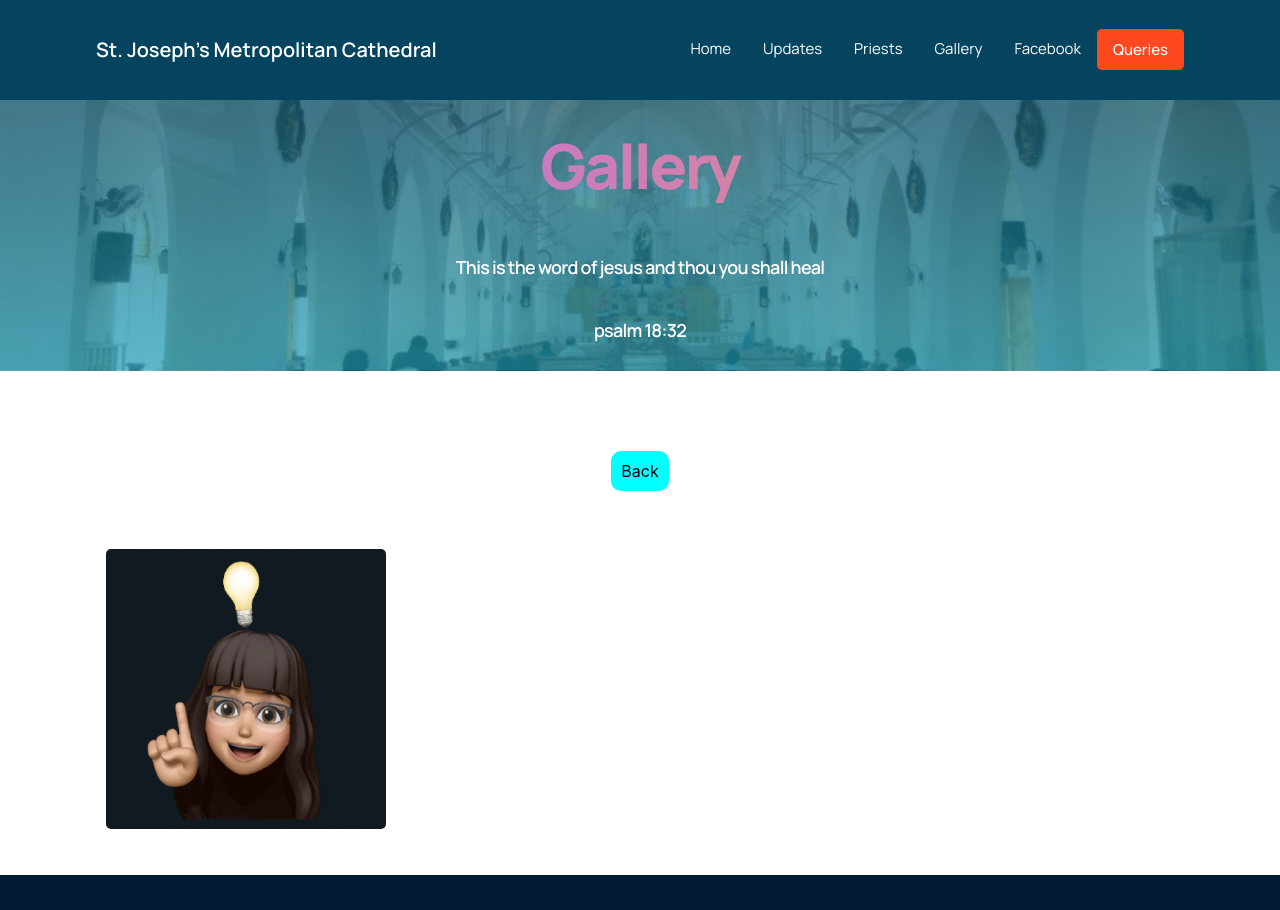
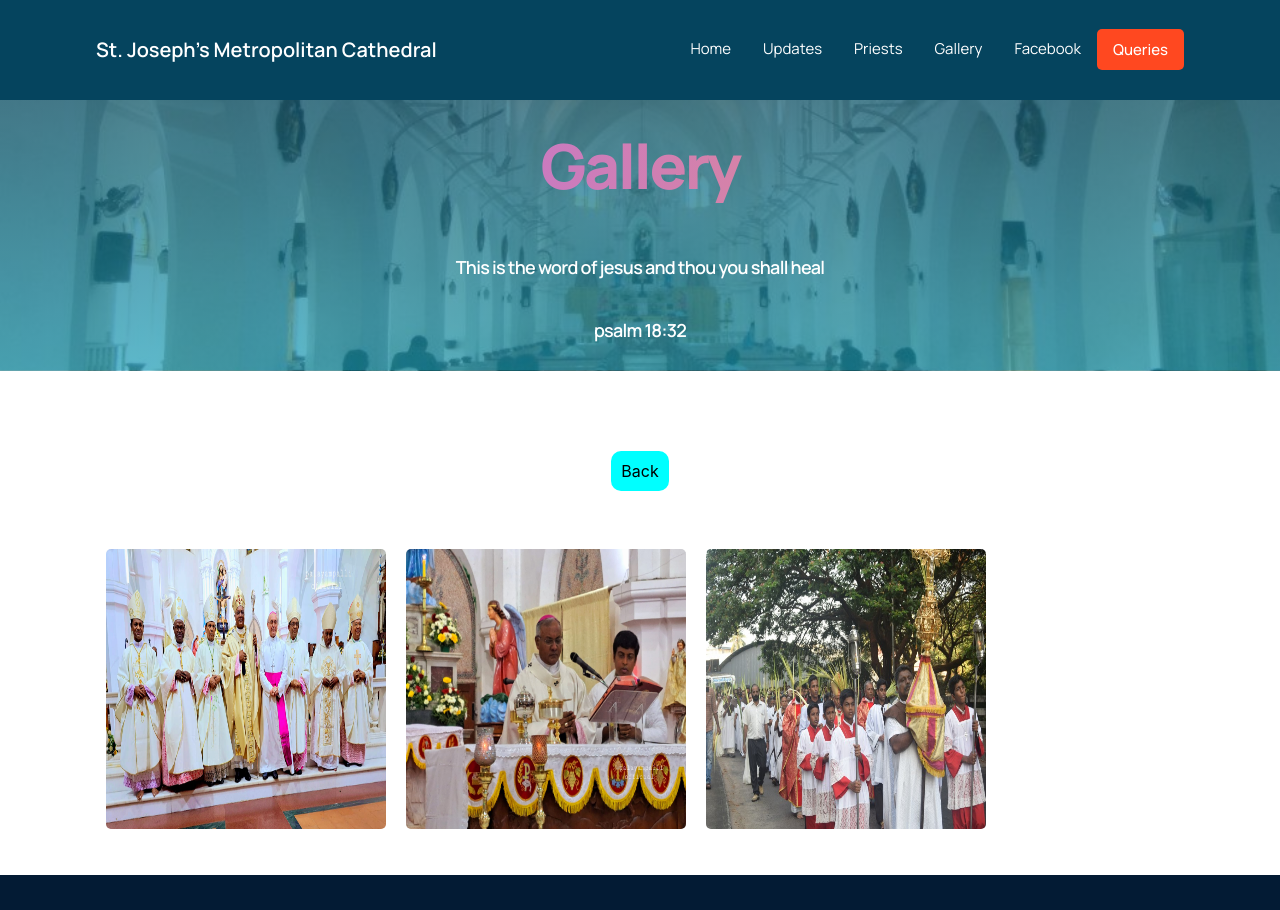
Before and after one commit to St-Joseph-Cathedral-Palayam/OfficialWebsite, a Next.js app: page /gallery in a window 1280 px wide. Shown: the top 910 px of the page. Built offline with nearby package versions, Linux system fonts and the light colour scheme.

Commit message:
fix: added changes

```diff
--- a/config/bulletin.json
+++ b/config/bulletin.json
@@ -1 +1 @@
-[{"id":"c1e3bd0c85896","month":"test 123","img":"/public/assets/images/screenshot-from-2022-12-22-10-14-25.png","file":"public/assets/images/screenshot-from-2022-12-22-10-14-35.png"}]
+[{"id":"49b9e083bf3ef","month":"test 123","img":"/public/assets/images/screenshot-from-2023-01-04-05-51-11.png","file":"public/assets/images/palayam-final.pdf"}]
--- a/config/gallery.json
+++ b/config/gallery.json
@@ -1 +1 @@
-[{"id":"33779b1c8d1ac","title":"Test","images":["/public/assets/images/screenshot-from-2022-12-22-10-14-25.png","/public/assets/images/screenshot-from-2022-12-22-10-14-35.png"]}]
+[{"id":"ba1b2eacd84eb","title":"neonshow","images":["/public/assets/images/ch01.jpg","/public/assets/images/ch02.jpg","/public/assets/images/ch03.jpg"]},{"id":"a5ce9f6056af1","title":"Christmas Mass","images":["/public/assets/images/christmas1.jpg","/public/assets/images/xmas.jpg"]},{"id":"8327e939e4ae6","title":"New Bishop","images":["/public/assets/images/image6.jpg","/public/assets/images/dsc00886.jpg"]}]
--- a/config/posts.json
+++ b/config/posts.json
@@ -1 +1 @@
-[{"id":946665000,"title":"വിശുദ്ധവാര തിരുക്കർമങ്ങൾ","category":"Updates","author":"No author given","date":"No date given","thumbnail":"https://media.istockphoto.com/id/1382384282/photo/bangalore-or-bengaluru.jpg?s=612x612&w=0&k=20&c=6pxwL3JxNV2B_NZSLMZLhrSLqAbyCPlGuSZYKImpjKQ=","content":"T﻿his is test content created and posted via"},{"id":946665000,"title":"test123","category":"Updates","author":"No author given","date":"No date given","thumbnail":"https://media.istockphoto.com/id/1382384282/photo/bangalore-or-bengaluru.jpg?s=612x612&w=0&k=20&c=6pxwL3JxNV2B_NZSLMZLhrSLqAbyCPlGuSZYKImpjKQ=","content":"test test test"}]
+[{"id":946665000,"title":"NewYear Mass","category":"Updates","author":"No author given","date":"No date given","thumbnail":"https://media.istockphoto.com/id/1382384282/photo/bangalore-or-bengaluru.jpg?s=612x612&w=0&k=20&c=6pxwL3JxNV2B_NZSLMZLhrSLqAbyCPlGuSZYKImpjKQ=","content":"test test test"}]
--- a/public/main.js
+++ b/public/main.js
@@ -221,7 +221,7 @@ const getGallery = () => {
 const getPopUp = () => {
     fs.readdir(popPath, (err, files) => {
         if (err) {
-            return log.fatal("Failed to list contents of directory: " + err)
+            return;
         }
         let ilist = []
         files.forEach((file, i) => {
```
